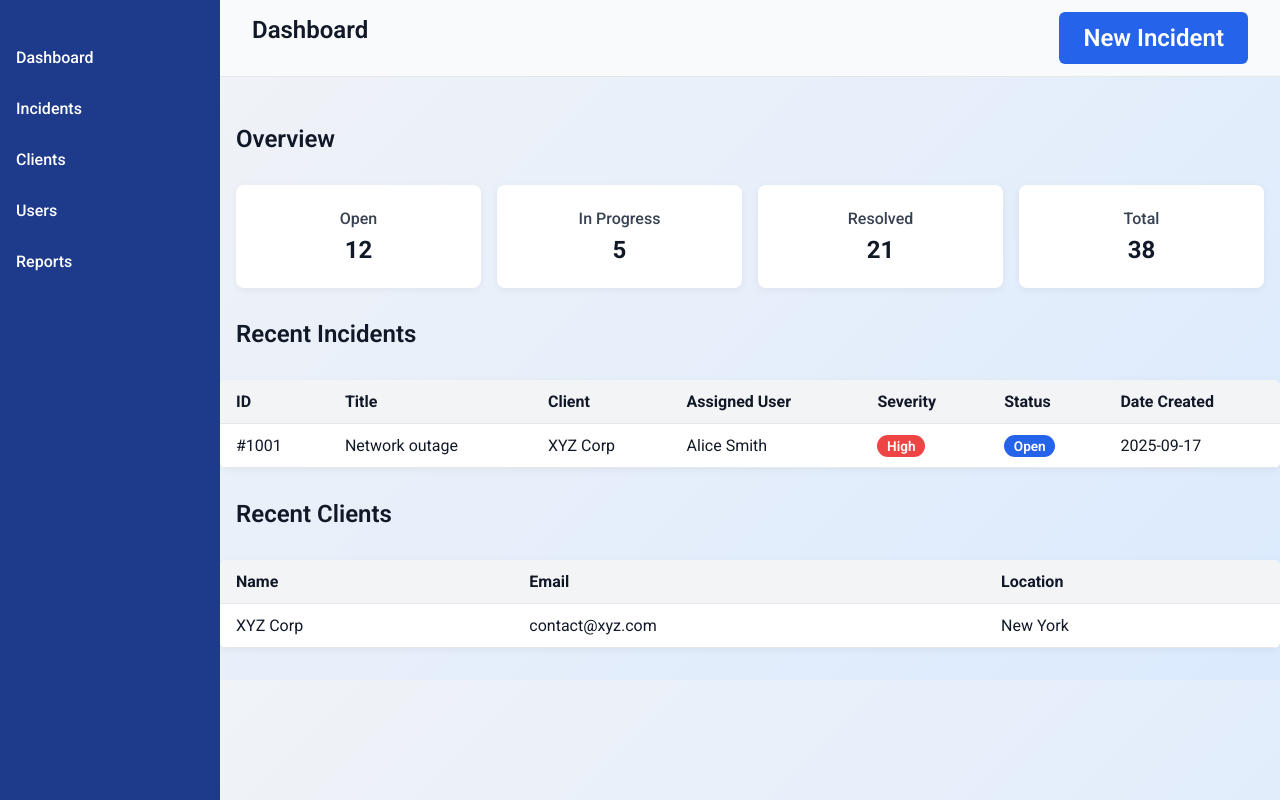
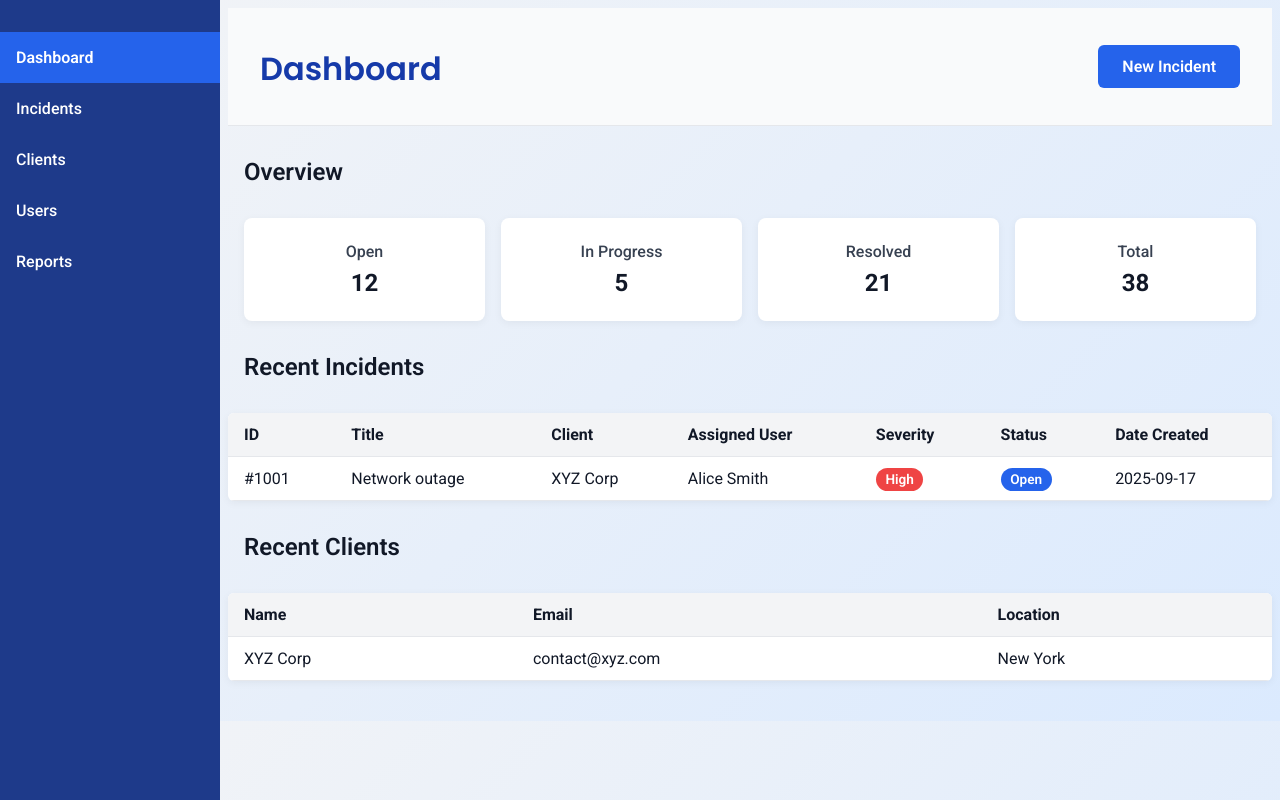
Before and after one commit to h2i0m0a3nshu-star/Incident-Management-Portal, a PHP site: page /public/dashboard.html in a window 1280 px wide. Run offline with PHP 8.4, Linux system fonts and the light colour scheme.

Commit message:
fix(incidents & dashboard): implement some final aesthetic fixes to make the pages more consistent

```diff
--- a/public/css/styles.css
+++ b/public/css/styles.css
@@ -5,8 +5,6 @@
 
 * {
   font-family: Roboto, 'Open Sans', 'Helvetica Neue', sans-serif;
-  margin: 0;
-  padding: 0;
   box-sizing: border-box;
 }
 
@@ -25,7 +23,7 @@ h1 {
   margin-bottom: 1rem;
 }
 
-h2, #dashboard-header {
+h2 {
   font-size: 1.5rem;
   font-weight: 600;
   color: #111827;
@@ -89,21 +87,18 @@ a:hover {
 .login-subtitle {
   font-size: 1rem;
   color: #4b5563;
-  margin: 0.5rem 0 1.5rem 0;
-}
-
-form {
-  display: grid;
-  gap: 1rem;
+  margin: 1.5rem 0 0.5rem 0;
 }
 
 .form-group {
   display: flex;
   flex-direction: column;
+  margin: 0.25rem;
 }
 
 .form-group label {
   font-weight: 500;
+  margin: 1rem;
   margin-bottom: 0.5rem;
 }
 
@@ -111,7 +106,7 @@ form input,
 form select,
 form textarea {
   width: 100%;
-  padding: 0.75rem;
+  padding: 1rem;
   border: 1px solid #d1d5db;
   border-radius: 6px;
   font-size: 1rem;
@@ -166,6 +161,9 @@ button,
 #cancel-button:hover {
   background: #e5e7eb;
 }
+#login-form nav{
+  margin: 0.5rem;
+}
 
 /* =====================
    Layout (Sidebar + Main)
@@ -192,7 +190,6 @@ button,
 }
 #sidebar .active {
   background: #2563eb;
-  border-left: 4px solid #1e40af;
   font-weight: 600;
 }
 
--- a/public/dashboard.html
+++ b/public/dashboard.html
@@ -9,7 +9,7 @@
 <body>
     <!-- Sidebar -->
     <aside id="sidebar">
-        <nav>Dashboard</nav>
+        <nav class="active">Dashboard</nav>
         <nav>Incidents</nav>
         <nav>Clients</nav>
         <nav>Users</nav>
@@ -19,7 +19,7 @@
     <div id="main-content">
         <!-- Header -->
         <header id="dashboard-header">
-            <h2>Dashboard</h2>
+            <h1>Dashboard</h1>
             <nav>
                 <a id="new-incident-button" href="#">New Incident</a>
             </nav>
```
